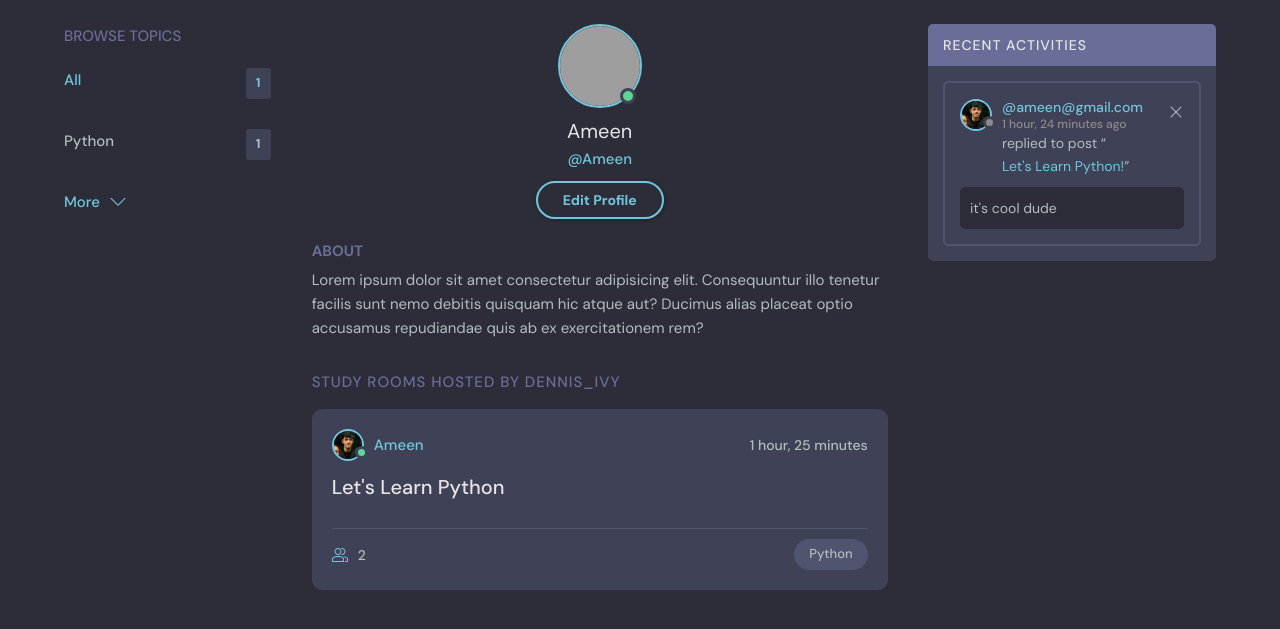
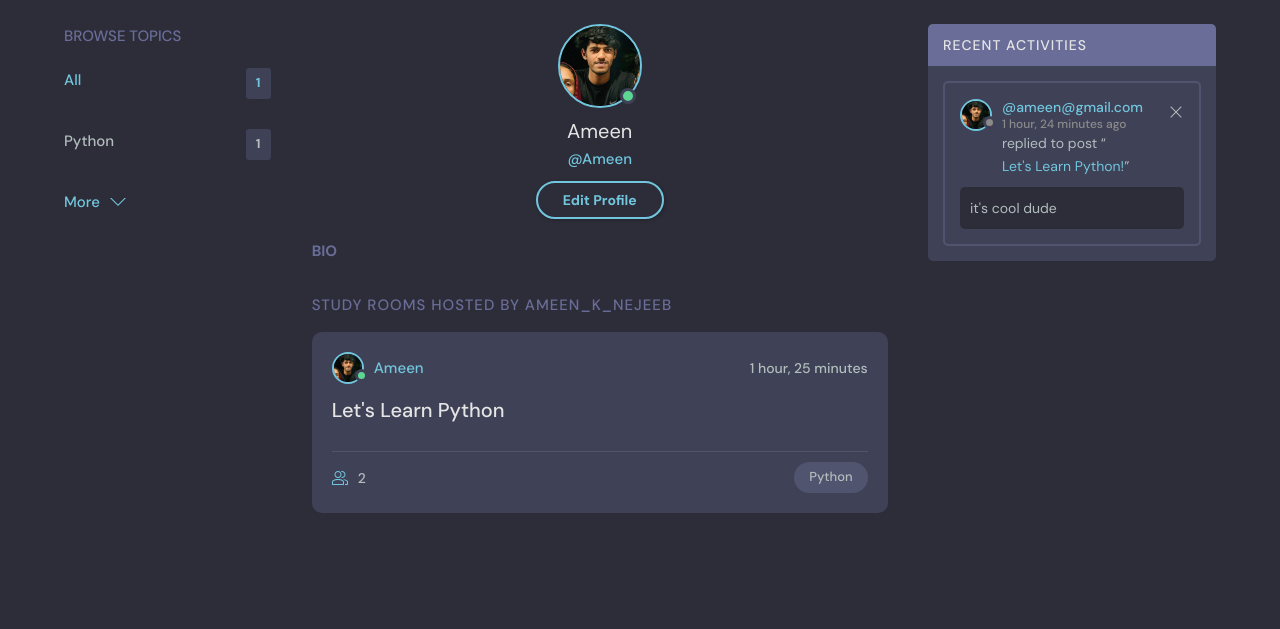
Before and after one commit to Ameen-K-Nejeeb/LearnLoop, a Django app: page /profile/1 in a window 1280 px wide. Shown: the part 76-705 px from the top of the page. Run offline with Django 5.2, Linux system fonts and the light colour scheme; a user stored in the database is signed in; data comes from the database, SQL or seed files in the repository; both versions use the stored data as it was after the commit; grey boxes are pictures that could not be loaded.

Commit message:
update : profile image and navbar

```diff
--- a/base/templates/base/profile.html
+++ b/base/templates/base/profile.html
@@ -16,7 +16,7 @@
         <div class="profile">
           <div class="profile__avatar">
             <div class="avatar avatar--large active">
-              <img src="https://randomuser.me/api/portraits/men/11.jpg" />
+              <img src="{{request.user.avatar.url}}" />
             </div>
           </div>
           <div class="profile__info">
@@ -28,18 +28,14 @@
             {% endif %}
           </div>
           <div class="profile__about">
-            <h3>About</h3>
-            <p>
-              Lorem ipsum dolor sit amet consectetur adipisicing elit. Consequuntur illo tenetur
-              facilis sunt nemo debitis quisquam hic atque aut? Ducimus alias placeat optio
-              accusamus repudiandae quis ab ex exercitationem rem?
-            </p>
+            <h3>Bio</h3>
+            <p></p>
           </div>
         </div>
 
         <div class="roomList__header">
           <div>
-            <h2>Study Rooms Hosted by dennis_ivy</a>
+            <h2>Study Rooms Hosted by Ameen_k_nejeeb</a>
             </h2>
           </div>
         </div>
--- a/templates/navbar.html
+++ b/templates/navbar.html
@@ -23,7 +23,7 @@
 
         {% if request.user.is_authenticated %}
         <div class="header__user">
-          <a href="{% url 'update-user' %}">
+          <a href="{% url 'user-profile' user.id %}">
             <div class="avatar avatar--medium active">
               <img src="{{request.user.avatar.url}}" />
             </div>
```
Also changed, not shown: db.sqlite3.
